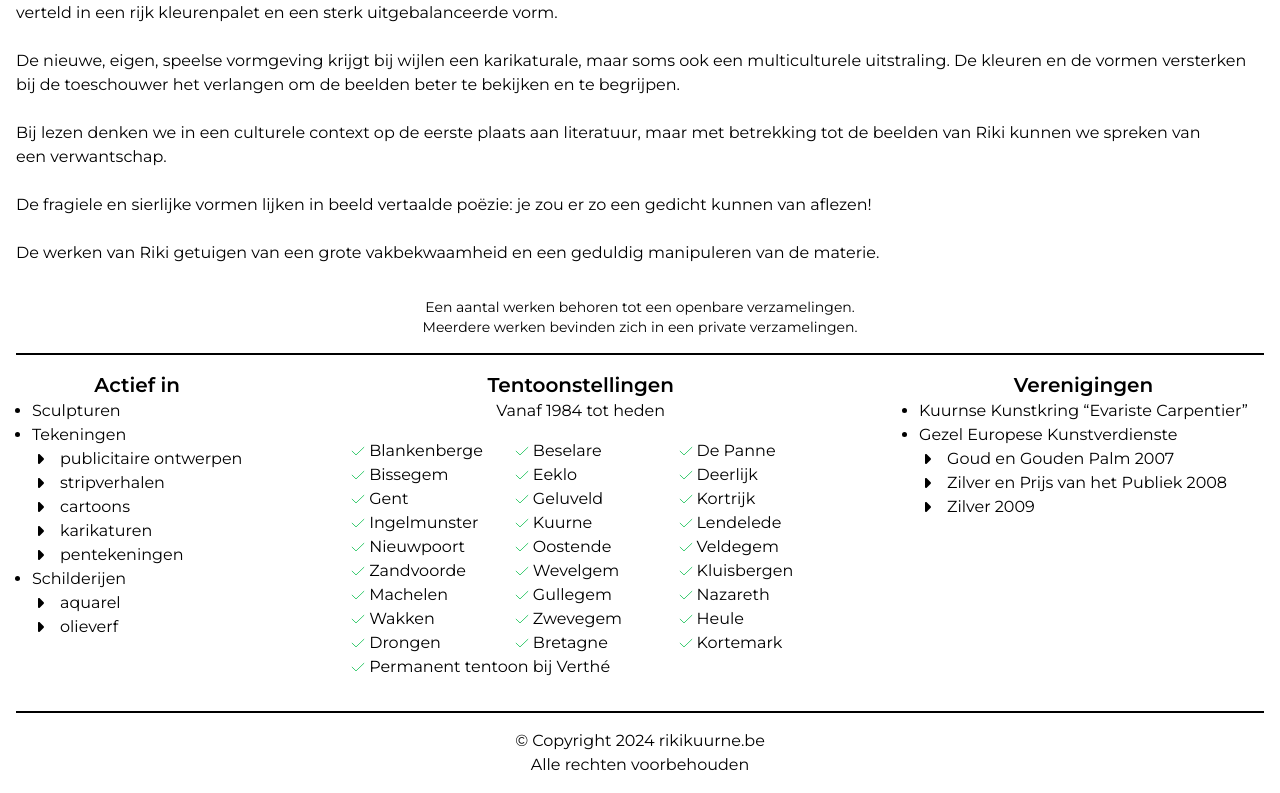
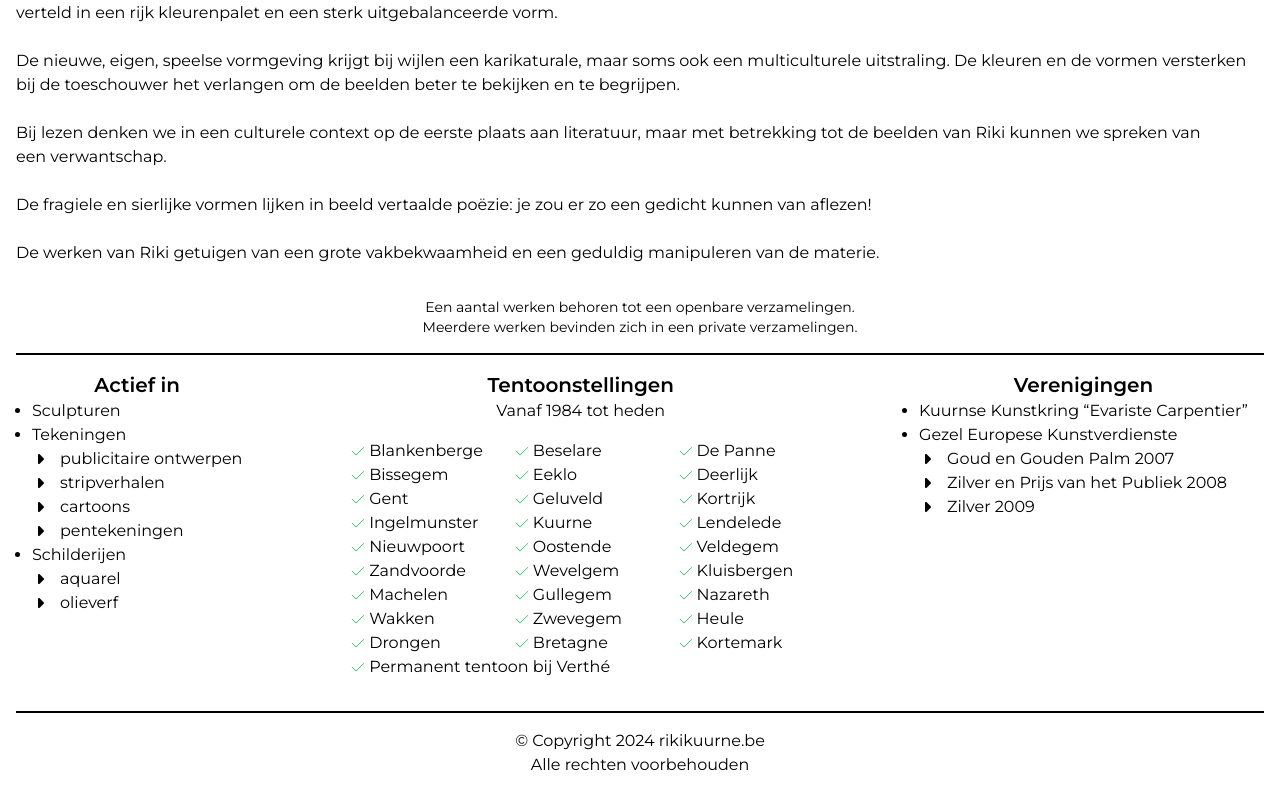
Before and after one commit to Xndr2/rikikuurne.be, a Next.js app: page /Biografie in a window 1280 px wide. Shown: the part 437-1230 px from the top of the page. Built offline with nearby package versions, Linux system fonts and the light colour scheme.

Commit message:
Update WorkText.tsx

```diff
--- a/app/Components/Biografie/WorkText.tsx
+++ b/app/Components/Biografie/WorkText.tsx
@@ -11,7 +11,6 @@ export default function WorkText() {
                 "publicitaire ontwerpen",
                 "stripverhalen",
                 "cartoons",
-                "karikaturen",
                 "pentekeningen",
             ]
         },
```
